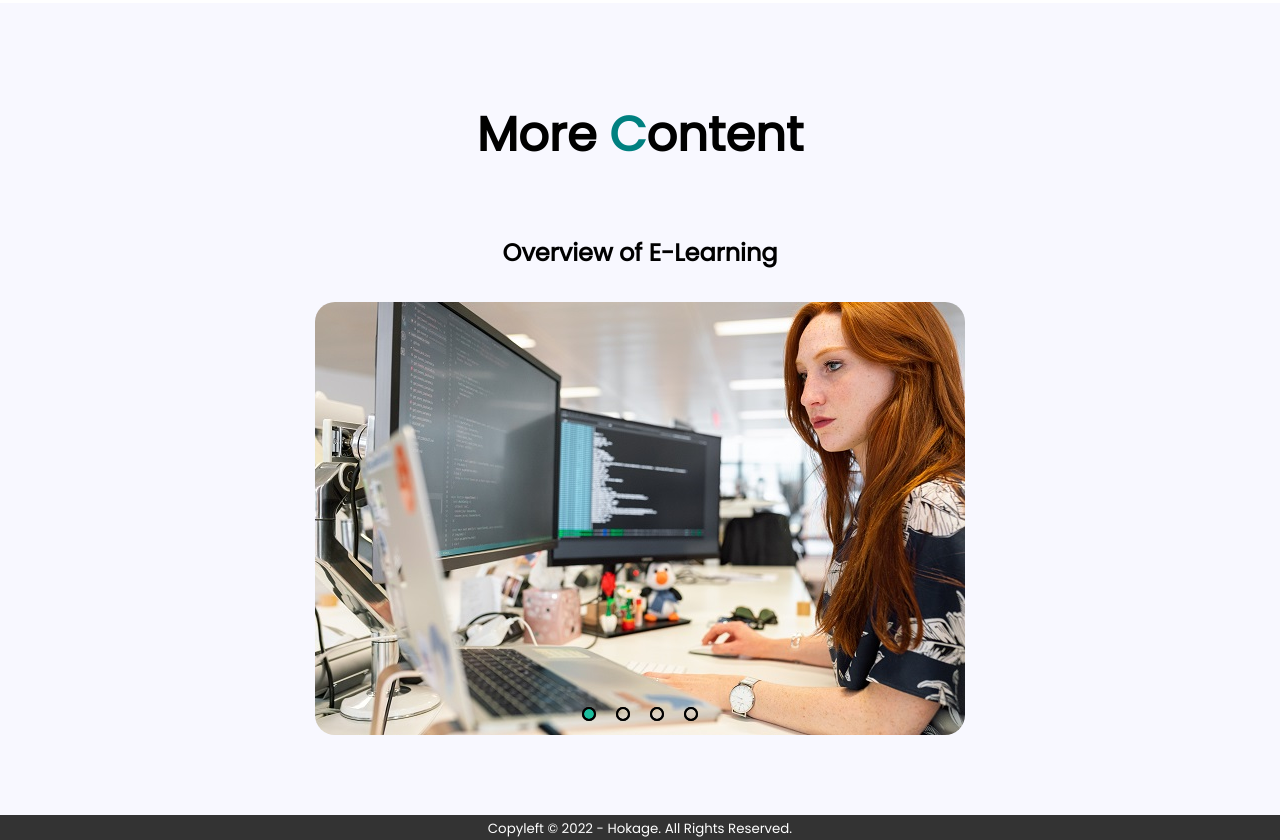
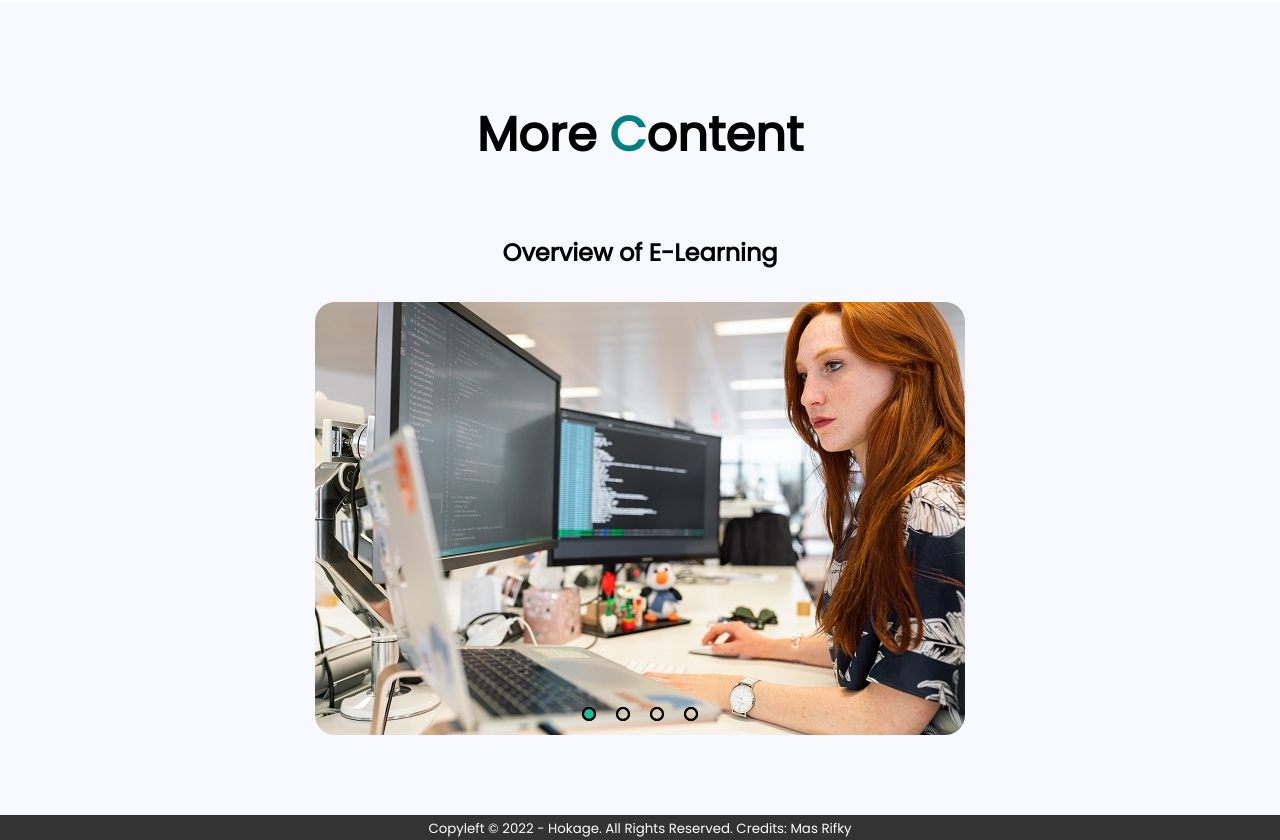
Before and after one commit to RifqiIp/rifqiip.github.io, a plain HTML site: page index.html in a window 1280 px wide. Shown: the part 4662-5502 px from the top of the page. Drawn offline with Linux system fonts and the light colour scheme; some packages are replaced by stand-ins of ours; a script that the page names is missing.

Commit message:
Add credit in footer

```diff
--- a/index.html
+++ b/index.html
@@ -298,7 +298,7 @@
 
 		<footer>
 			<div>
-				<small>Copyleft &copy; 2022 - Hokage. All Rights Reserved.</small>
+				<small>Copyleft &copy; 2022 - Hokage. All Rights Reserved. Credits: Mas Rifky</small>
 			</div>
 		</footer>
 
```
